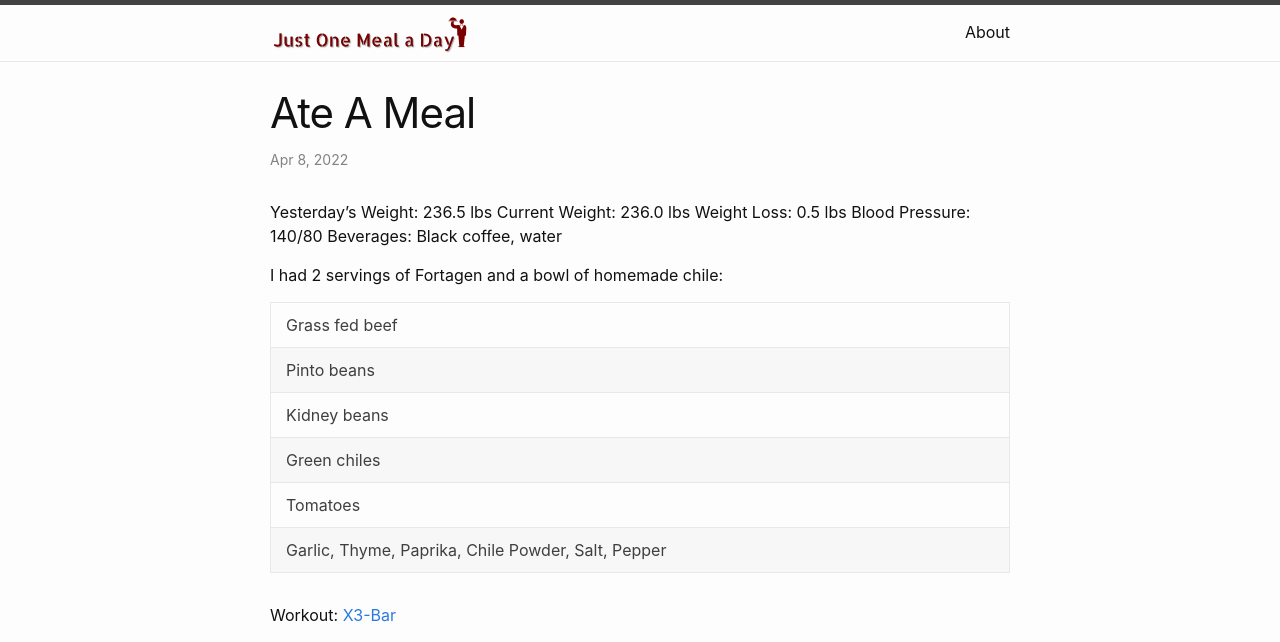
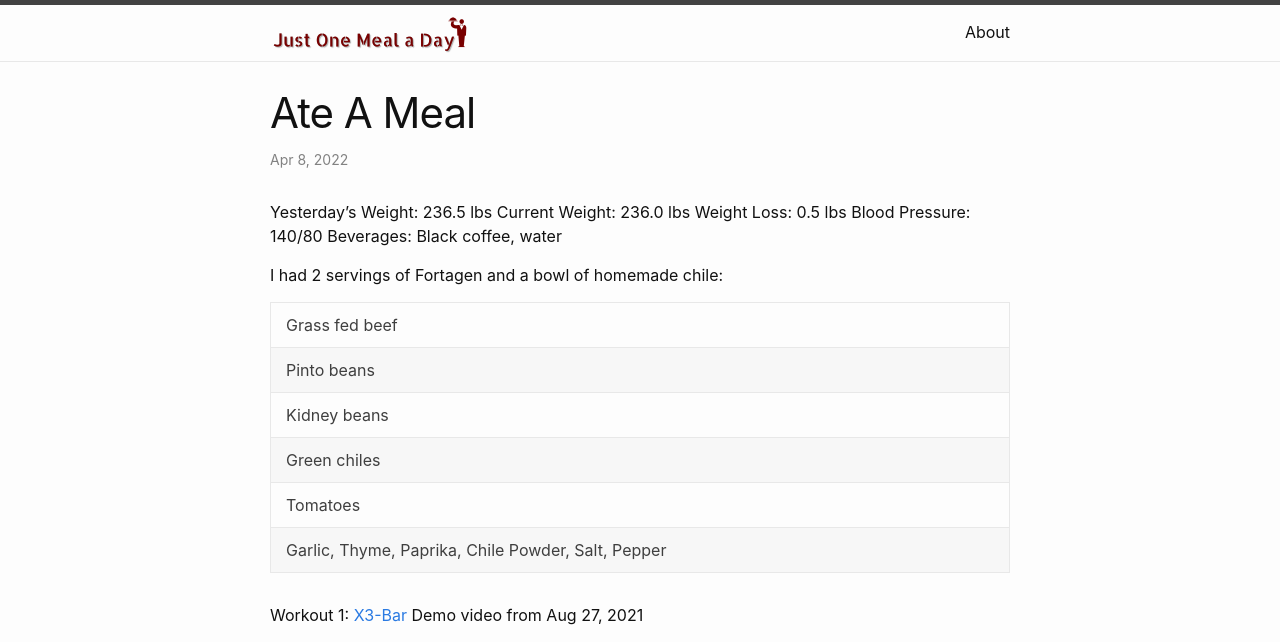
Before and after one commit to dsjomad/justonemealaday, a Jekyll site: the page built from _posts/2022-04-08-ate-a-meal.md, in a window 1280 px wide. Shown: the top 642 px of the page. Built offline with Jekyll 4.4.1, drawn with Linux system fonts in a browser that asks for light colours; our own code applies the rules of GitHub Pages for plain Markdown files; grey boxes are pictures that could not be loaded.

Commit message:
Update 2022-04-08-ate-a-meal.md

```diff
--- a/_posts/2022-04-08-ate-a-meal.md
+++ b/_posts/2022-04-08-ate-a-meal.md
@@ -22,5 +22,5 @@ I had 2 servings of Fortagen and a bowl of homemade chile:
  </td></tr>
 </table>
 
-  Workout: [X3-Bar](https://www.jaquishbiomedical.com/x3-bar/)
+  Workout 1: [X3-Bar](https://www.jaquishbiomedical.com/x3-bar/) Demo video from Aug 27, 2021
   <iframe width="560" height="315" src="https://www.youtube.com/embed/1QSJnmPs_Fs" title="YouTube video player" frameborder="0" allow="accelerometer; autoplay; clipboard-write; encrypted-media; gyroscope; picture-in-picture" allowfullscreen></iframe>
```
